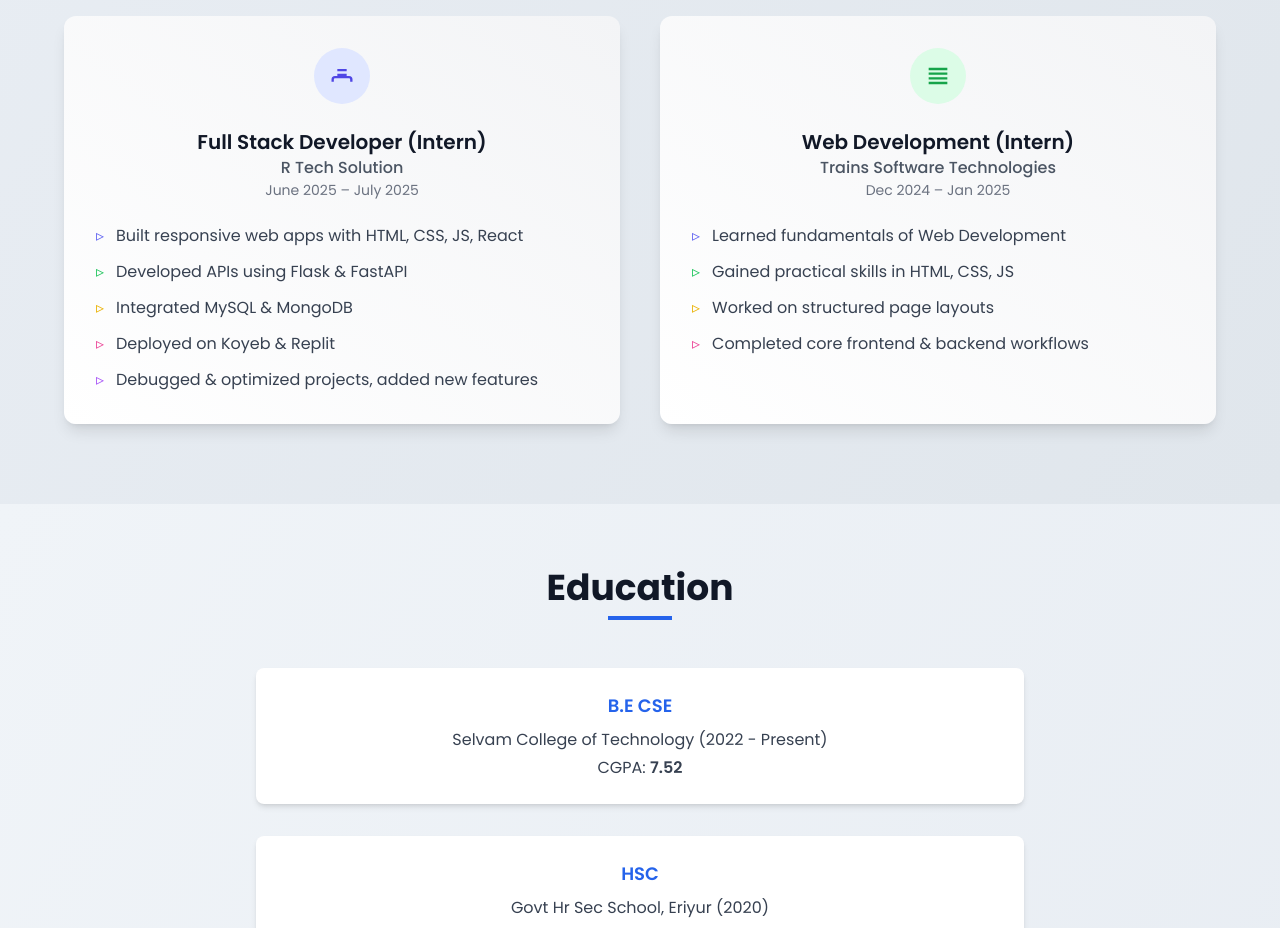
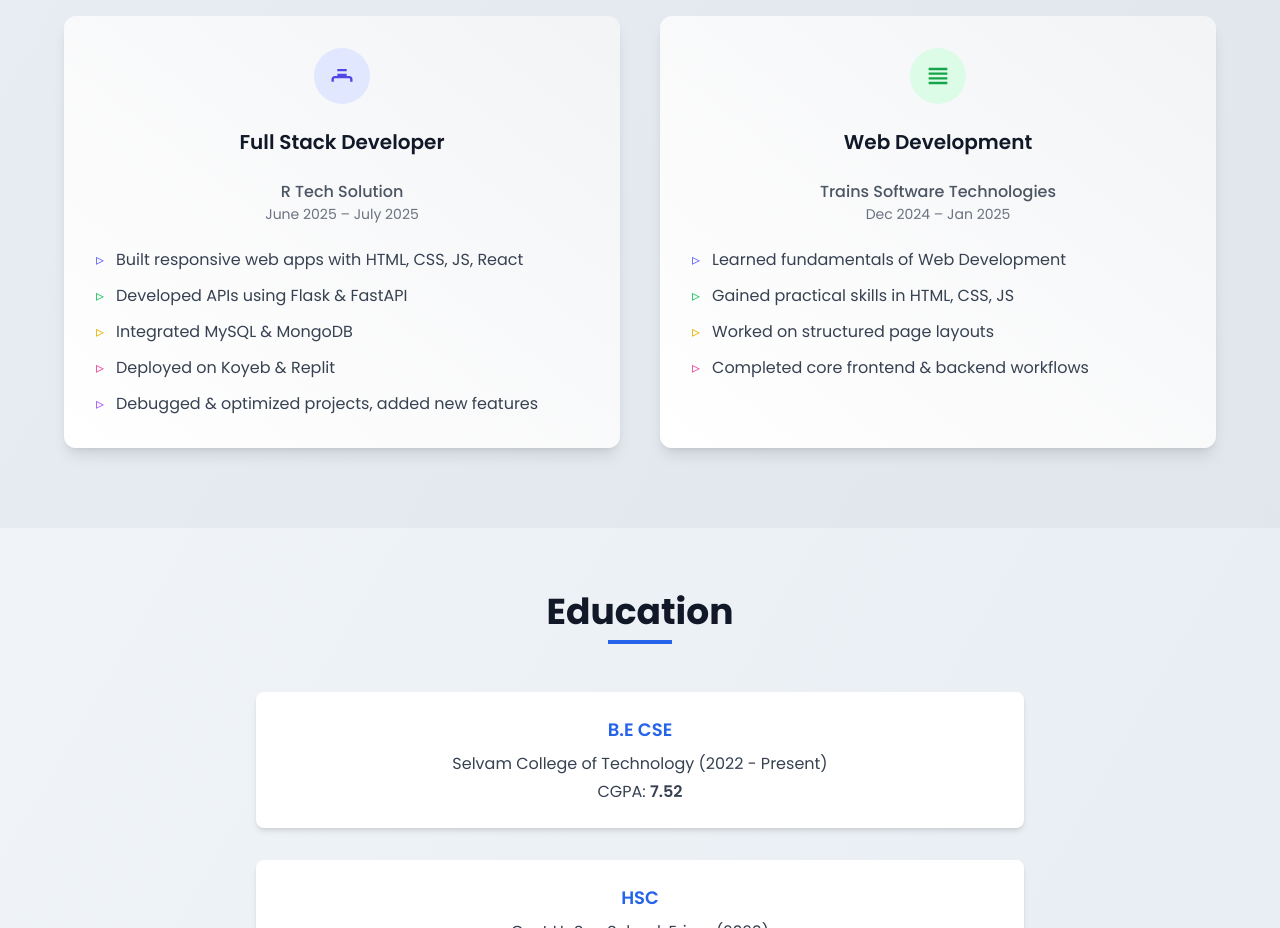
Before and after one commit to Gowtham380/portfolio, a plain HTML site: page index.html in a window 1280 px wide. Shown: the part 2500-3428 px from the top of the page. Drawn offline with nearby package versions, Linux system fonts and the light colour scheme.

Commit message:
Update index.html

```diff
--- a/index.html
+++ b/index.html
@@ -172,7 +172,7 @@
                     <path d="M4 17v-2a2 2 0 012-2h12a2 2 0 012 2v2M8 7h8M8 11h8"></path>
                 </svg>
             </div>
-            <h3 class="text-xl font-semibold text-gray-900 text-center">Full Stack Developer (Intern)</h3>
+            <h3 class="text-xl font-semibold text-gray-900 text-center">Full Stack Developer </h3><br>
             <p class="text-center text-gray-600 font-medium">R Tech Solution</p>
             <p class="text-sm text-center text-gray-500 mb-6">June 2025 – July 2025</p>
 
@@ -193,7 +193,8 @@
                     <path d="M4 6h16M4 10h16M4 14h16M4 18h16"></path>
                 </svg>
             </div>
-            <h3 class="text-xl font-semibold text-gray-900 text-center">Web Development (Intern)</h3>
+            <h3 class="text-xl font-semibold text-gray-900 text-center">Web Development </h3>
+            <br>
             <p class="text-center text-gray-600 font-medium">Trains Software Technologies</p>
             <p class="text-sm text-center text-gray-500 mb-6">Dec 2024 – Jan 2025</p>
 
```
